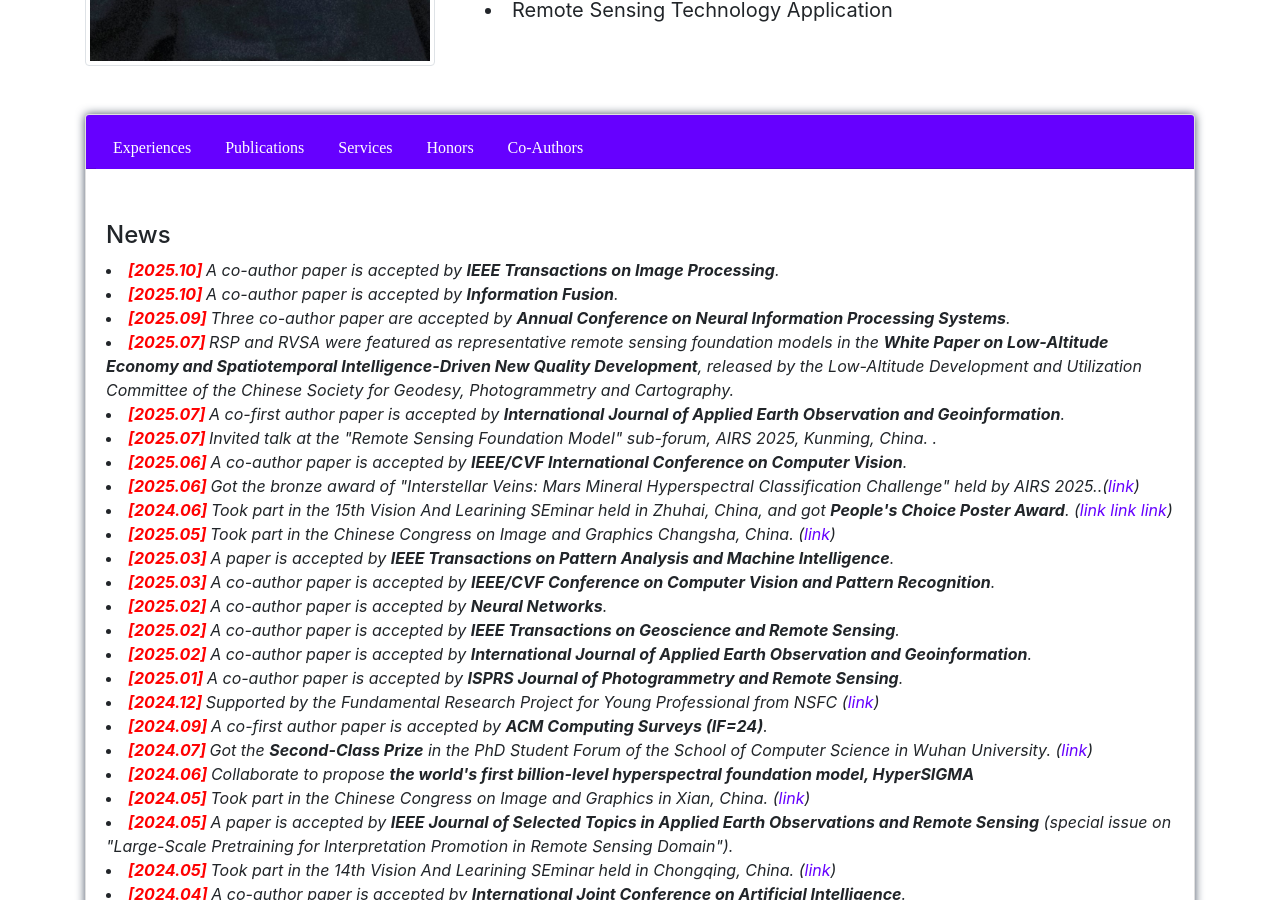
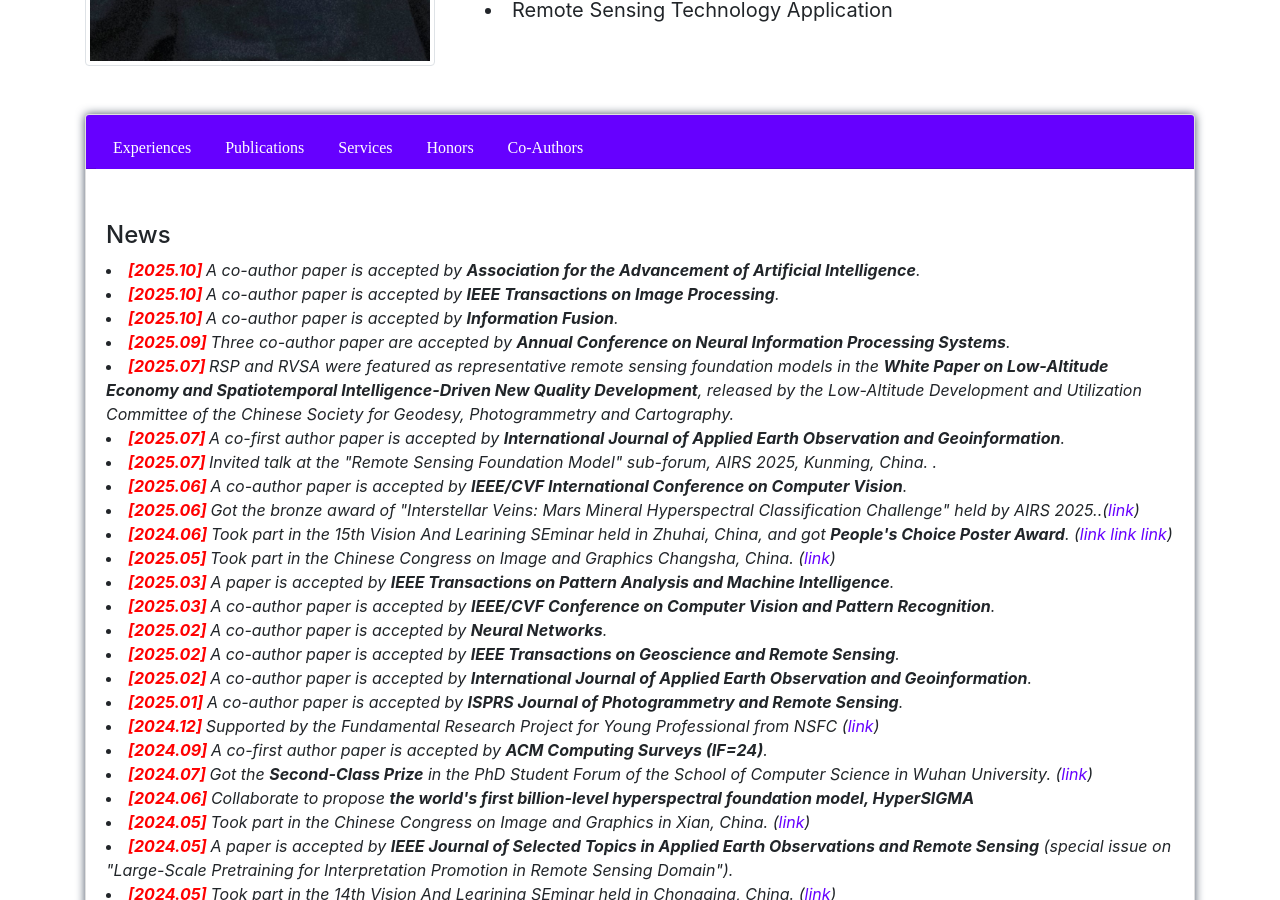
Before and after one commit to DotWang/DotWang.github.io, a Jekyll site: the page built from index.md, in a window 1280 px wide and 900 px high, scrolled down 462 px. Built offline with Jekyll 4.4.1, drawn with Linux system fonts in a browser that asks for light colours; nearby versions of some CDN libraries; comment, search, counter and statistics services are not loaded.

Commit message:
Update exp
Added new achievements and experiences to the CV section, including recent papers accepted and research internships.

```diff
--- a/_includes/exp.html
+++ b/_includes/exp.html
@@ -1,5 +1,6 @@
 <A NAME="R_News"><h4>News</h4></A>
 <i>
+<li> <b> <font color="#FF0000">[2025.10]</font> </b> A co-author paper is accepted by <b>Association for the Advancement of Artificial Intelligence</b>.</li>
 <li> <b> <font color="#FF0000">[2025.10]</font> </b> A co-author paper is accepted by <b>IEEE Transactions on Image Processing</b>.</li>
 <li> <b> <font color="#FF0000">[2025.10]</font> </b> A co-author paper is accepted by <b>Information Fusion</b>.</li>
 <li> <b> <font color="#FF0000">[2025.09]</font> </b> Three co-author paper are accepted by <b>Annual Conference on Neural Information Processing Systems</b>.</li>
```
